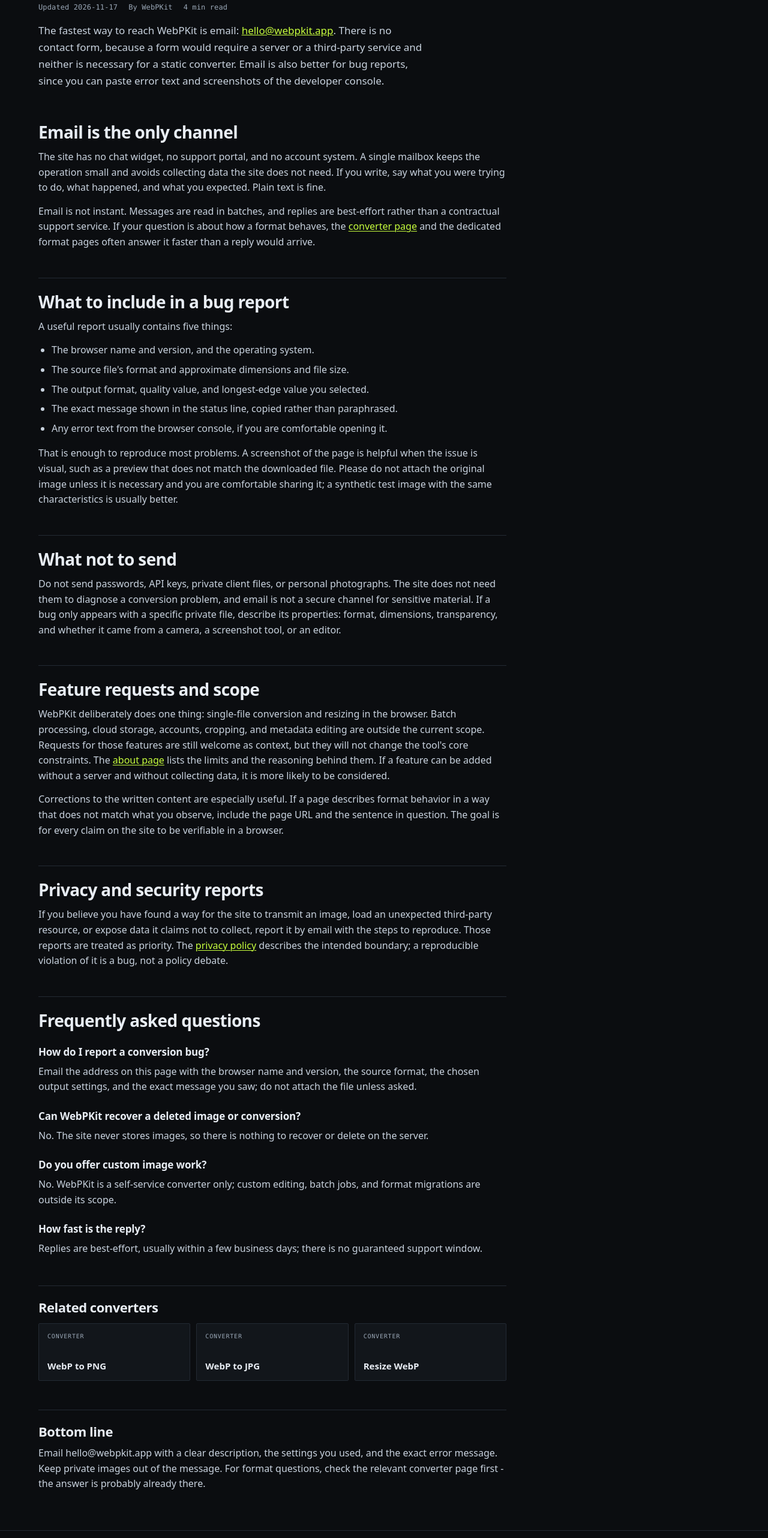
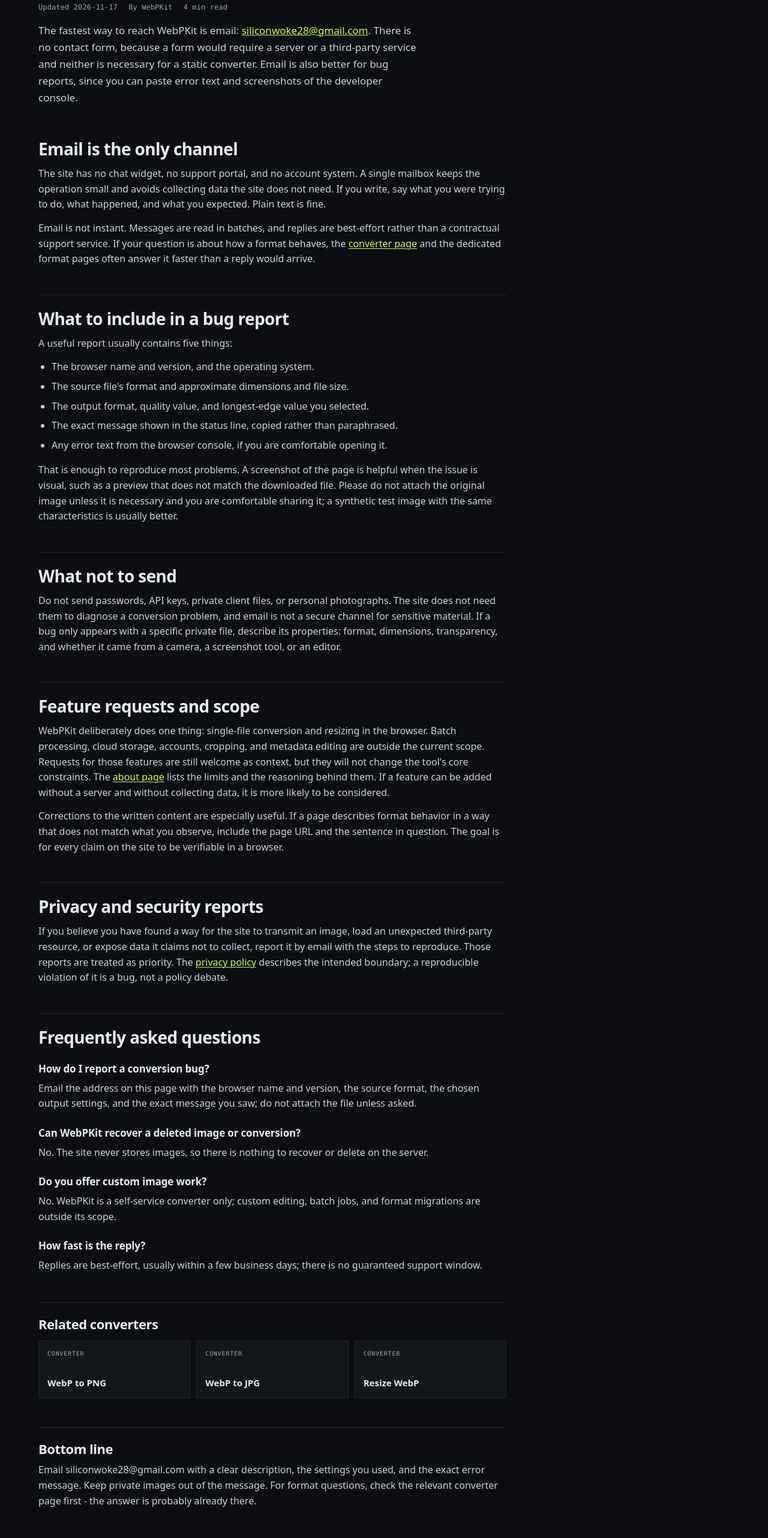
Before and after one commit to siliconwoke28-afk/webpkit-site, a plain HTML site: page contact.html in a window 1280 px wide. Shown: the part 233-2797 px from the top of the page at 60% size. Drawn offline with Linux system fonts and the light colour scheme.

Commit message:
contact: use working email

```diff
--- a/contact.html
+++ b/contact.html
@@ -46,7 +46,7 @@
     <section class="hero">
       <h1>Contact WebPKit</h1>
       <p class="page-meta"><span>Updated 2026-11-17</span><span>By WebPKit</span><span>4 min read</span></p>
-      <p class="lede">The fastest way to reach WebPKit is email: <a href="mailto:hello@webpkit.app">hello@webpkit.app</a>. There is no contact form, because a form would require a server or a third-party service and neither is necessary for a static converter. Email is also better for bug reports, since you can paste error text and screenshots of the developer console.</p>
+      <p class="lede">The fastest way to reach WebPKit is email: <a href="mailto:siliconwoke28@gmail.com">siliconwoke28@gmail.com</a>. There is no contact form, because a form would require a server or a third-party service and neither is necessary for a static converter. Email is also better for bug reports, since you can paste error text and screenshots of the developer console.</p>
     </section>
 
     <article class="article">
@@ -96,7 +96,7 @@
 
       <section class="bottom" aria-labelledby="bottom-title">
         <h2 id="bottom-title">Bottom line</h2>
-        <p>Email hello@webpkit.app with a clear description, the settings you used, and the exact error message. Keep private images out of the message. For format questions, check the relevant converter page first - the answer is probably already there.</p>
+        <p>Email siliconwoke28@gmail.com with a clear description, the settings you used, and the exact error message. Keep private images out of the message. For format questions, check the relevant converter page first - the answer is probably already there.</p>
       </section>
     </article>
   </div>
```
